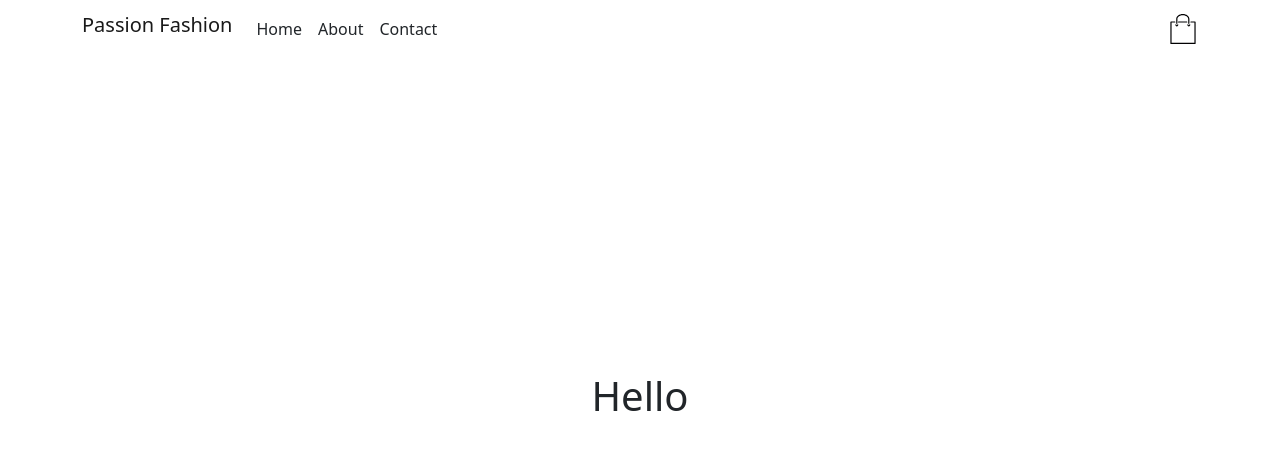
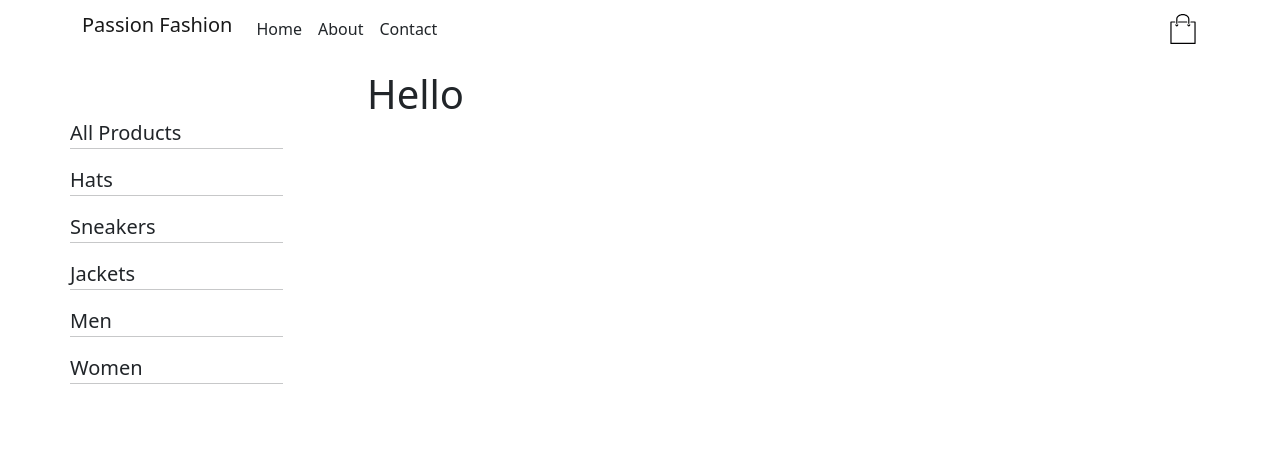
Before and after one commit to sumeyye-uzgor/express-store, a Next.js app: page / in a window 1280 px wide. Shown: the top 450 px of the page. Built offline with nearby package versions, Linux system fonts and the light colour scheme.

Commit message:
sidebar added to homepage

```diff
--- /dev/null
+++ b/components/HomeLayout.component.tsx
@@ -0,0 +1,27 @@
+import { Row, Col, Container } from "react-bootstrap"
+import SideMenu from './SideMenu.component'
+import TopMenu from './TopMenu.component'
+
+
+function HomeLayout({ children }: { children: React.ReactNode }) {
+
+    return (
+        <Container >
+            <Row className="d-flex d-md-none " style={{ paddingTop: "70px" }}>
+                <TopMenu />
+            </Row>
+            <Row>
+                <Col className="d-none d-md-block position-fixed" md={2} style={{ paddingTop: "70px" }}>
+                    <SideMenu />
+                </Col>
+                <Col className="d-none d-md-block" md={3} />
+                <Col xs={12} md={9} style={{ paddingTop: "70px" }}>
+                    {children}
+                </Col>
+            </Row>
+        </Container>
+    )
+
+}
+
+export default HomeLayout
--- /dev/null
+++ b/components/SideMenu.component.tsx
@@ -0,0 +1,36 @@
+import { Row, Col } from 'react-bootstrap'
+// import { useDispatch } from 'react-redux'
+// import { setCategory } from '../redux/actions'
+interface Props {
+    category: string,
+    categoryName: string,
+}
+
+const MenuItem = (props: Props) => {
+    // const dispatch = useDispatch()
+    return (
+        <Row style={{ width: '100%', cursor: "pointer" }} >{props.categoryName}</Row>
+        // <Row style={{ width: '100%', cursor: "pointer" }} onClick={() => dispatch(setCategory(props.category))}>{props.categoryName}</Row>
+    )
+}
+function SideMenu() {
+    return (
+        <Row style={{ height: "100vh", fontSize: "20px" }} className="mt-5">
+            <Col>
+                <MenuItem categoryName="All Products" category="all" />
+                <Row><hr /></Row>
+                <MenuItem categoryName="Hats" category="hats" />
+                <Row><hr /></Row>
+                <MenuItem categoryName="Sneakers" category="sneakers" />
+                <Row><hr /></Row>
+                <MenuItem categoryName="Jackets" category="jackets" />
+                <Row><hr /></Row>
+                <MenuItem categoryName="Men" category="men" />
+                <Row><hr /></Row>
+                <MenuItem categoryName="Women" category="women" />
+                <Row><hr /></Row>
+            </Col>
+        </Row>
+    )
+}
+export default SideMenu
--- /dev/null
+++ b/components/TopMenu.component.tsx
@@ -0,0 +1,29 @@
+import { Dropdown } from 'react-bootstrap'
+// import { useDispatch } from 'react-redux'
+// import { setCategory } from '../redux/actions'
+function TopMenu() {
+    // const dispatch = useDispatch()
+    return (
+        <Dropdown className="position-fixed" style={{ width: "100vw", height: "70px", zIndex: 3 }}>
+            <Dropdown.Toggle variant="light" id="dropdown-basic" style={{ width: "90vw", zIndex: 3 }}>
+                Categories
+            </Dropdown.Toggle>
+
+            <Dropdown.Menu style={{ width: "90vw", zIndex: 3 }} >
+                <Dropdown.Item >All Products</Dropdown.Item>
+                <Dropdown.Item >Hats</Dropdown.Item>
+                <Dropdown.Item >Sneakers</Dropdown.Item>
+                <Dropdown.Item >Jackets</Dropdown.Item>
+                <Dropdown.Item >Men</Dropdown.Item>
+                <Dropdown.Item >Women</Dropdown.Item>
+                {/* <Dropdown.Item onClick={() => dispatch(setCategory('all'))}>All Products</Dropdown.Item>
+                <Dropdown.Item onClick={() => dispatch(setCategory('hats'))}>Hats</Dropdown.Item>
+                <Dropdown.Item onClick={() => dispatch(setCategory('sneakers'))}>Sneakers</Dropdown.Item>
+                <Dropdown.Item onClick={() => dispatch(setCategory('jackets'))}>Jackets</Dropdown.Item>
+                <Dropdown.Item onClick={() => dispatch(setCategory('men'))}>Men</Dropdown.Item>
+                <Dropdown.Item onClick={() => dispatch(setCategory('women'))}>Women</Dropdown.Item> */}
+            </Dropdown.Menu>
+        </Dropdown>
+    )
+}
+export default TopMenu
--- a/pages/index.tsx
+++ b/pages/index.tsx
@@ -1,20 +1,23 @@
 import Head from 'next/head'
 import Image from 'next/image'
+import HomeLayout from '../components/HomeLayout.component'
 import styles from '../styles/Home.module.css'
 
 export default function Home() {
   return (
-    <div className={styles.container}>
+    <div>
       <Head>
         <title>Create Next App</title>
         <meta name="description" content="Generated by create next app" />
         <link rel="icon" href="/favicon.ico" />
       </Head>
 
-      <main className={styles.main}>
-        <h1>Hello</h1>
-      </main>
 
+      <HomeLayout>
+        <main>
+          <h1>Hello</h1>
+        </main>
+      </HomeLayout>
 
     </div>
   )
```
